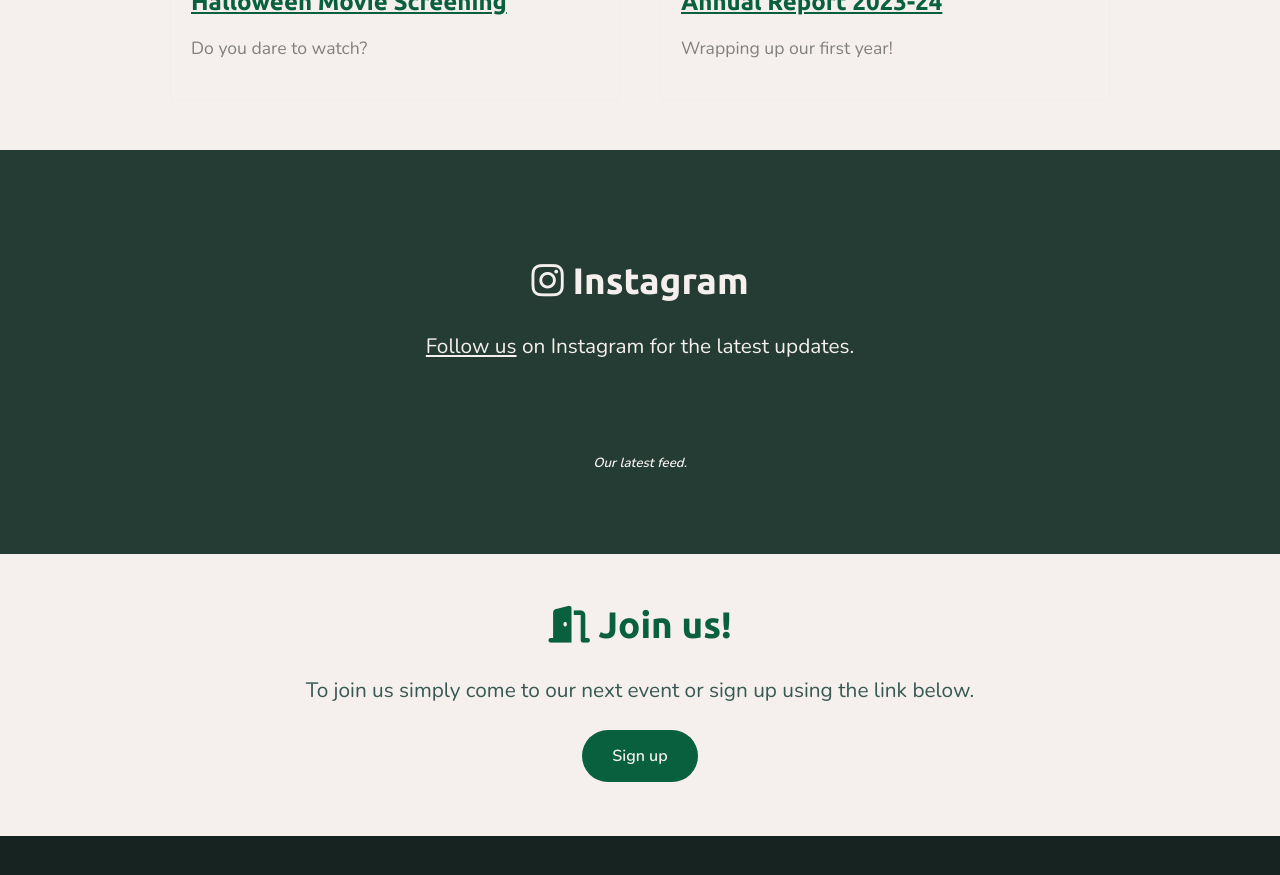
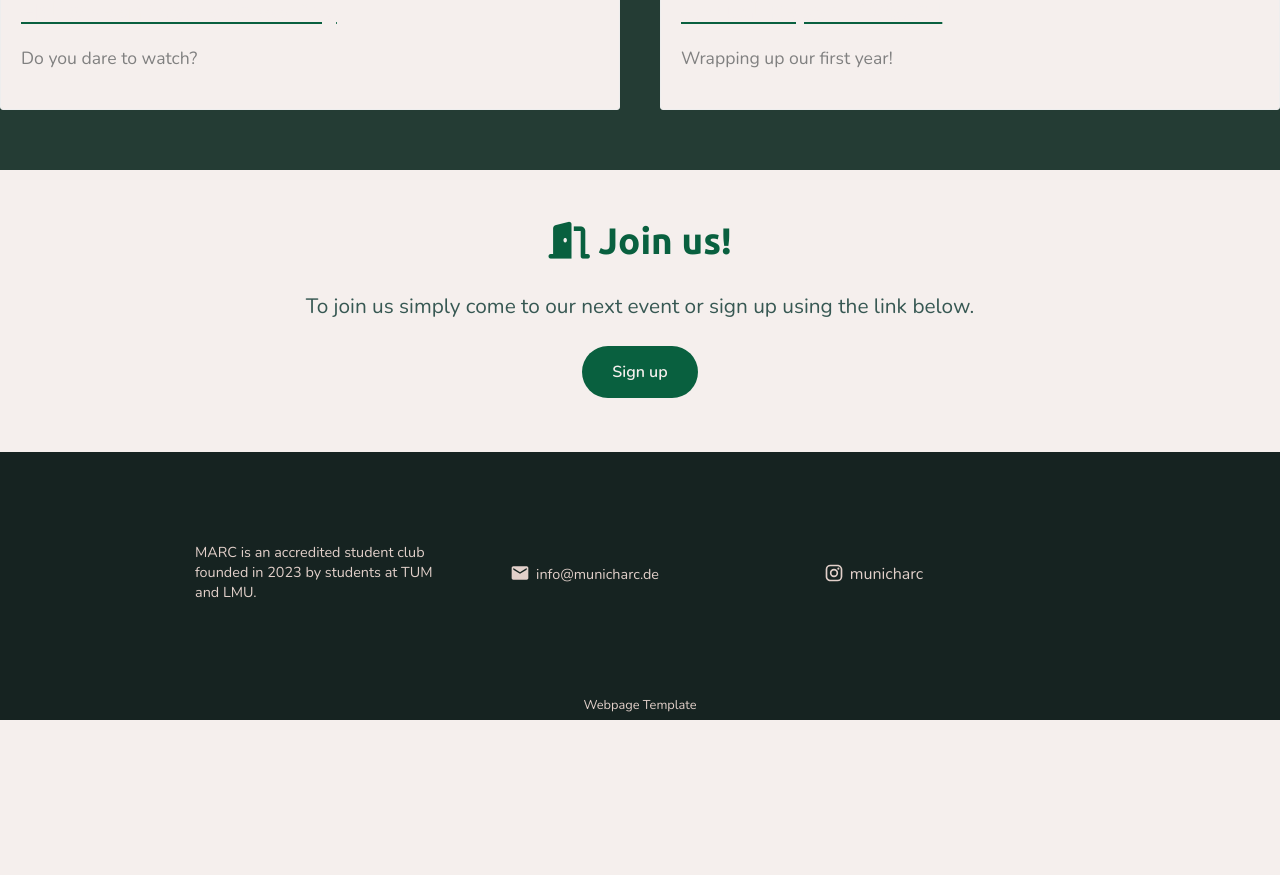
Before and after one commit to municharc/municharc.github.io, a Jekyll site: the page built from index.html, in a window 1280 px wide and 900 px high, scrolled down 1874 px. Shown: the top 875 px of the window. Built offline with Jekyll 4.4.1, drawn with Linux system fonts in a browser that asks for light colours; nearby versions of some CDN libraries; after the commit the page ends 2594 px from its top, so only the background shows below that.

Commit message:
remove instagram until fixed

```diff
--- a/index.html
+++ b/index.html
@@ -79,7 +79,7 @@ title: Munich Animal Rights Club
 	</div>
 </div>
 
-<div class="container fade-in">
+<div class="darker fade-in">
 	<h2>Past Events</h2>
 	<div class="posts">
 		{% for post in site.posts %}
@@ -100,7 +100,7 @@ title: Munich Animal Rights Club
 	</div> -->
 </div>
 
-<div class="darker fade-in">
+<!-- <div class="darker fade-in">
 	<div class="container">
 		<h2 ><i class="fa-brands fa-instagram" aria-hidden="true"></i> Instagram</h2>
 		<p style="text-align: center;">
@@ -117,7 +117,7 @@ title: Munich Animal Rights Club
 	</div>
 	<h5 style="text-align: center;"><i>Our latest feed.</i></h5>
 </div>
-</div>
+</div> -->
 
 <div id="join">
 	<div class="container fade-in" style="text-align: center;">
```
